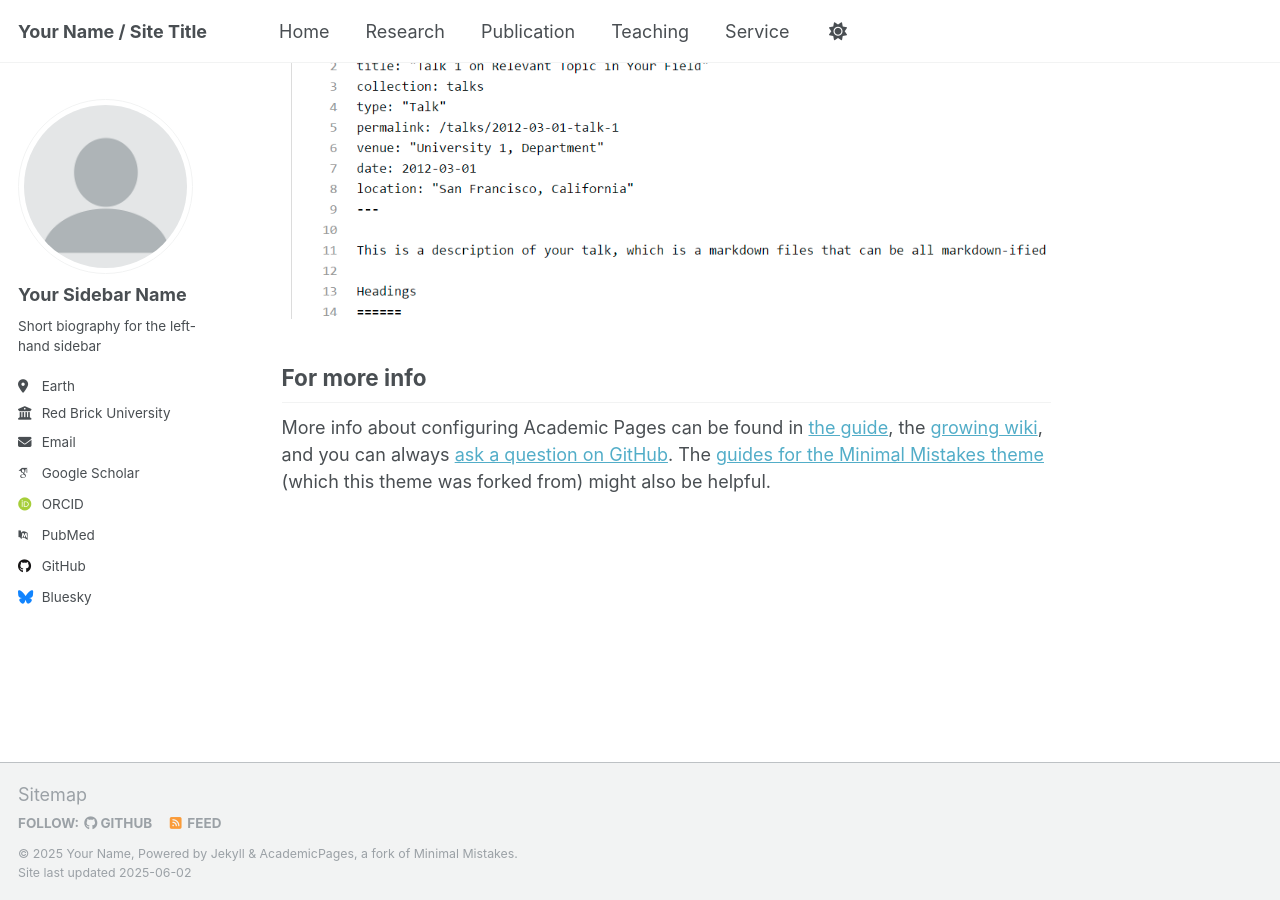
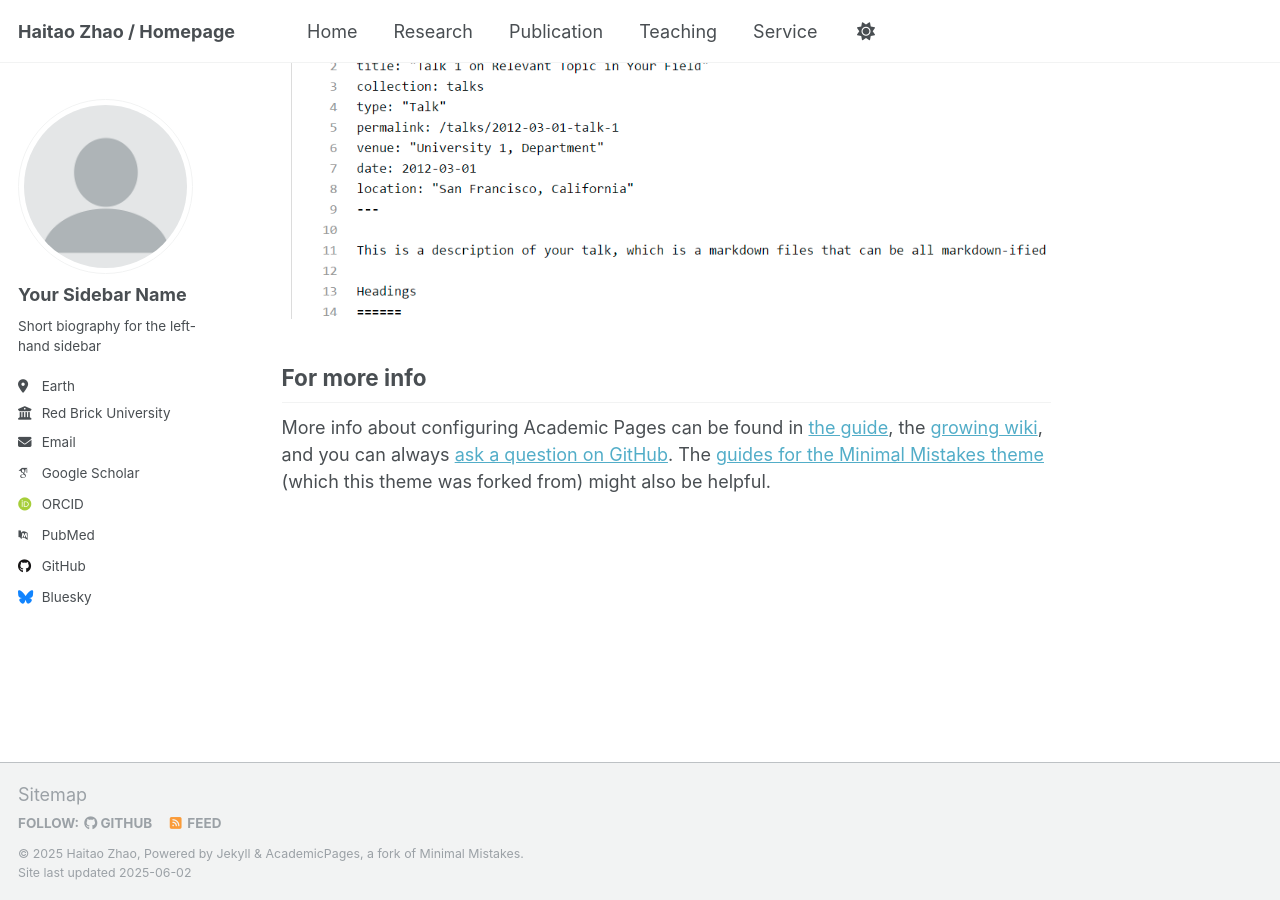
Before and after one commit to HaitaoZhao-PolyU/HaitaoZhao-PolyU.github.io, a Jekyll site: the page built from _pages/about.md, in a window 1280 px wide and 900 px high, scrolled down 2636 px. Built offline with Jekyll 4.4.1, drawn with Linux system fonts in a browser that asks for light colours; some web fonts are replaced.

Commit message:
Update config

```diff
--- a/_config.yml
+++ b/_config.yml
@@ -9,13 +9,13 @@
 # Basic Site Settings
 locale                   : "en-US"
 site_theme               : "default"
-title                    : "Your Name / Site Title"
+title                    : "Haitao Zhao / Homepage"
 title_separator          : "-"
-name                     : &name "Your Name"
+name                     : &name "Haitao Zhao"
 description              : &description "personal description"
-url                      : https://academicpages.github.io # the base hostname & protocol for your site e.g. "https://[your GitHub username].github.io" or if you already have some other page hosted on Github then use "https://[your GitHub username].github.io/[Your Repo Name]"
+url                      : https://haitaozhao-polyu.github.io/ # the base hostname & protocol for your site e.g. "https://[your GitHub username].github.io" or if you already have some other page hosted on Github then use "https://[your GitHub username].github.io/[Your Repo Name]"
 baseurl                  : "" # the subpath of your site, e.g. "/blog"
-repository               : "academicpages/academicpages.github.io"
+repository               : "haitaozhao-polyu/haitaozhao-polyu.github.io"
 
 # Site Author - The following control what appear as part of the author content on the side bar.
 #               If a field is blank the icon and link will not appear, otherwise it will be shown.
@@ -46,7 +46,7 @@ author:
   bitbucket        : # Username - Update with your username on the site
   codepen          : # Username
   dribbble         : # Username
-  github           : "academicpages"
+  github           : "haitaozhao-polyu"
   kaggle           : # Username
   stackoverflow    : # User number or user number and name (i.e., use "1" or "1/jeff-atwood")
 
```
